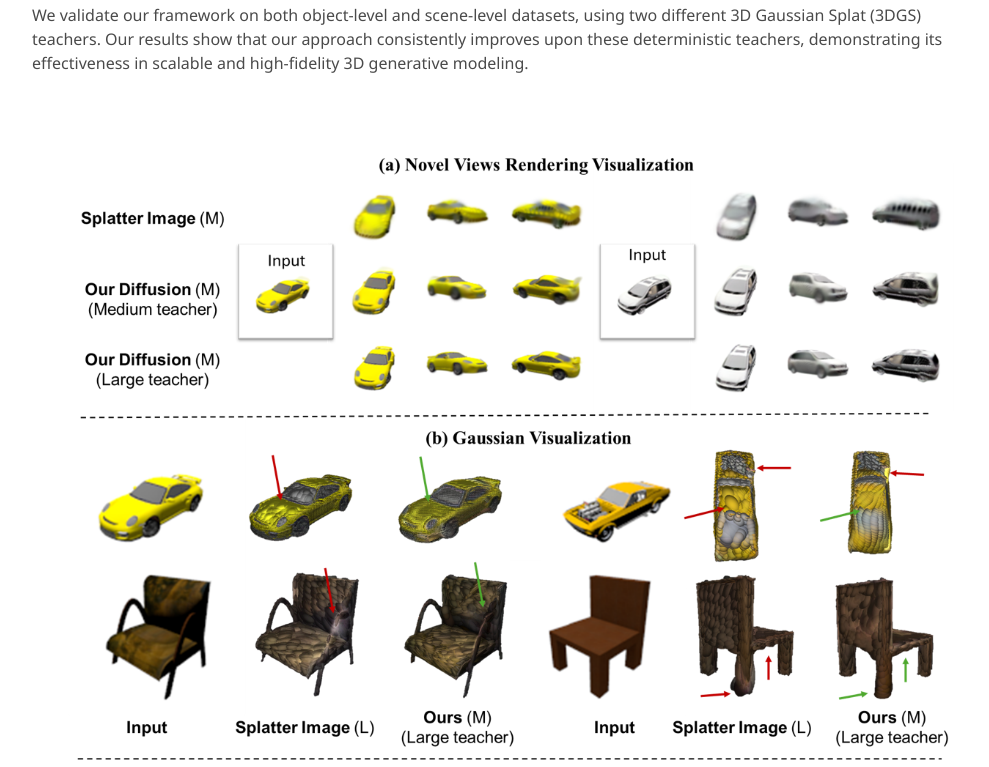
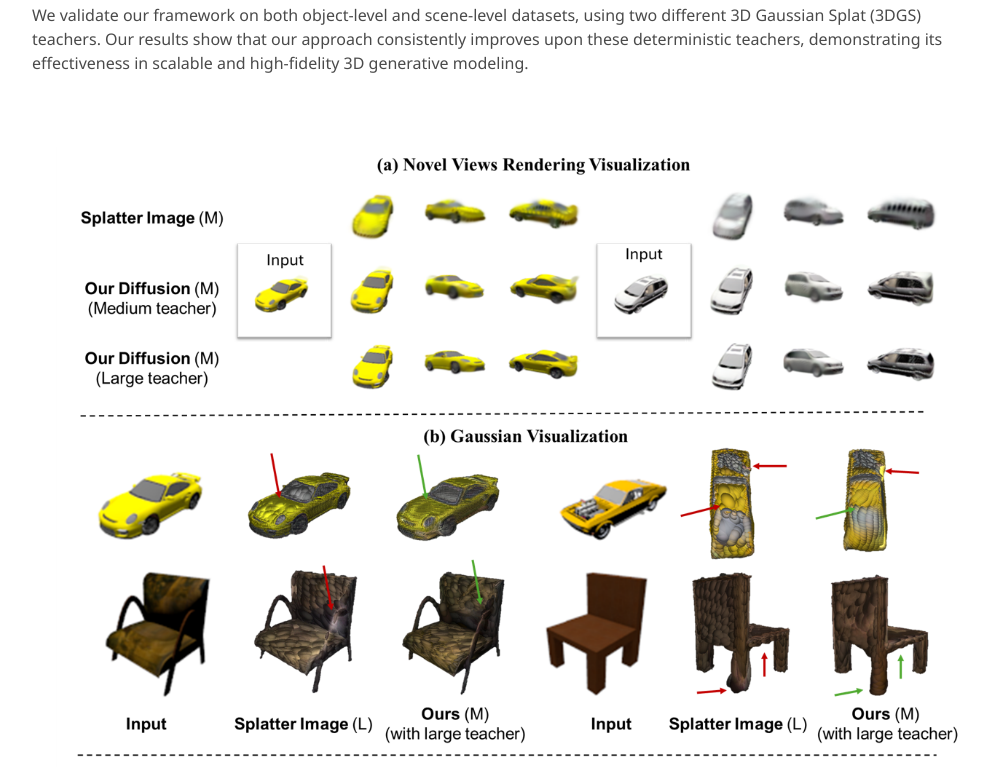
Before and after one commit to lesson-in-splats/lesson-in-splats.github.io, a plain HTML site: page index.html in a window 1280 px wide. Shown: the part 2861-3628 px from the top of the page, without its empty margins (128-1117 px from the left). Drawn offline with nearby package versions, Linux system fonts and the light colour scheme; some icons are missing; a web font is replaced by a local one.

Commit message:
update image

```diff
--- a/index.html
+++ b/index.html
@@ -265,7 +265,7 @@
         Consequently, the Softmax degenerates the scores to an all-ones matrix, losing spatial awareness.</p> -->
 
       <div class="hero-body">
-        <img src="./static/images/qual2_with_input.png" class="interpolation-image"
+        <img src="./static/images/figure_with_filling.png" class="interpolation-image"
           alt="Interpolate start reference image." />
 
 
```
Also changed, not shown: static/images/figure_with_filling.png (added).
